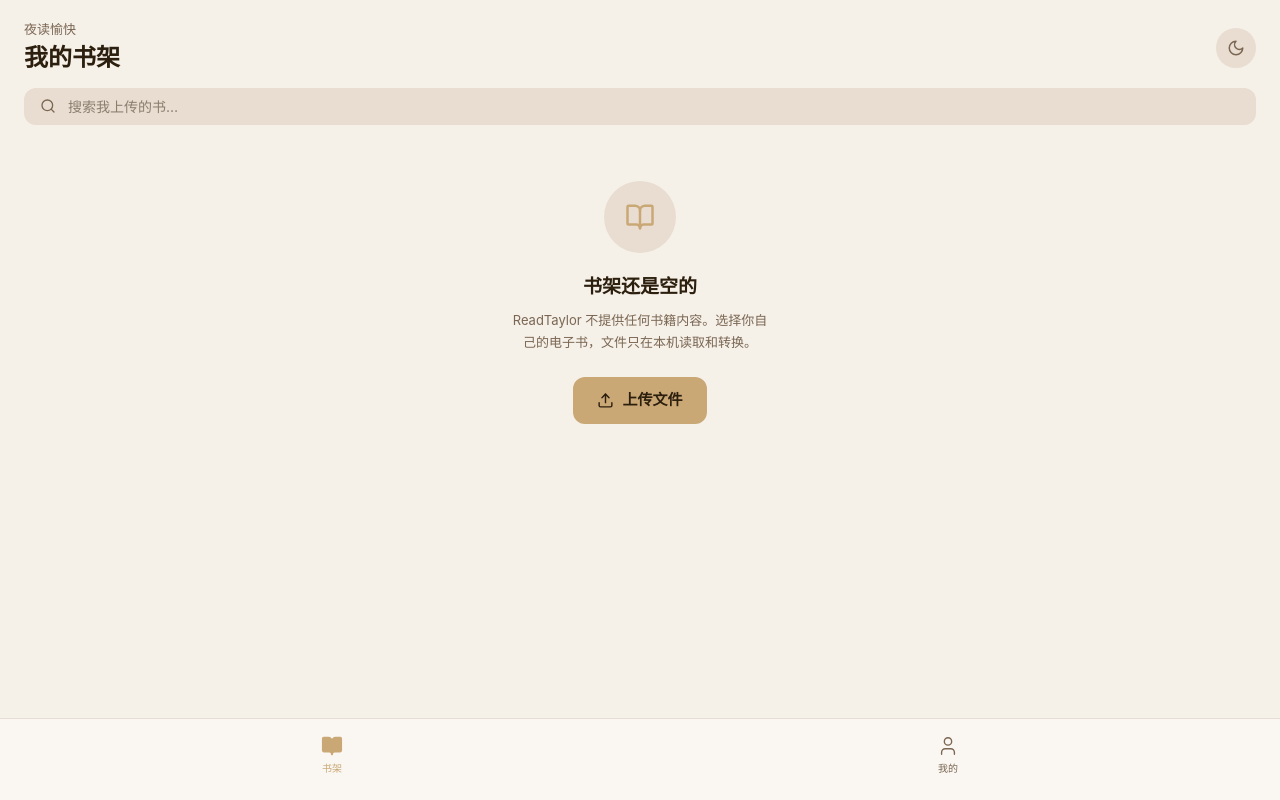
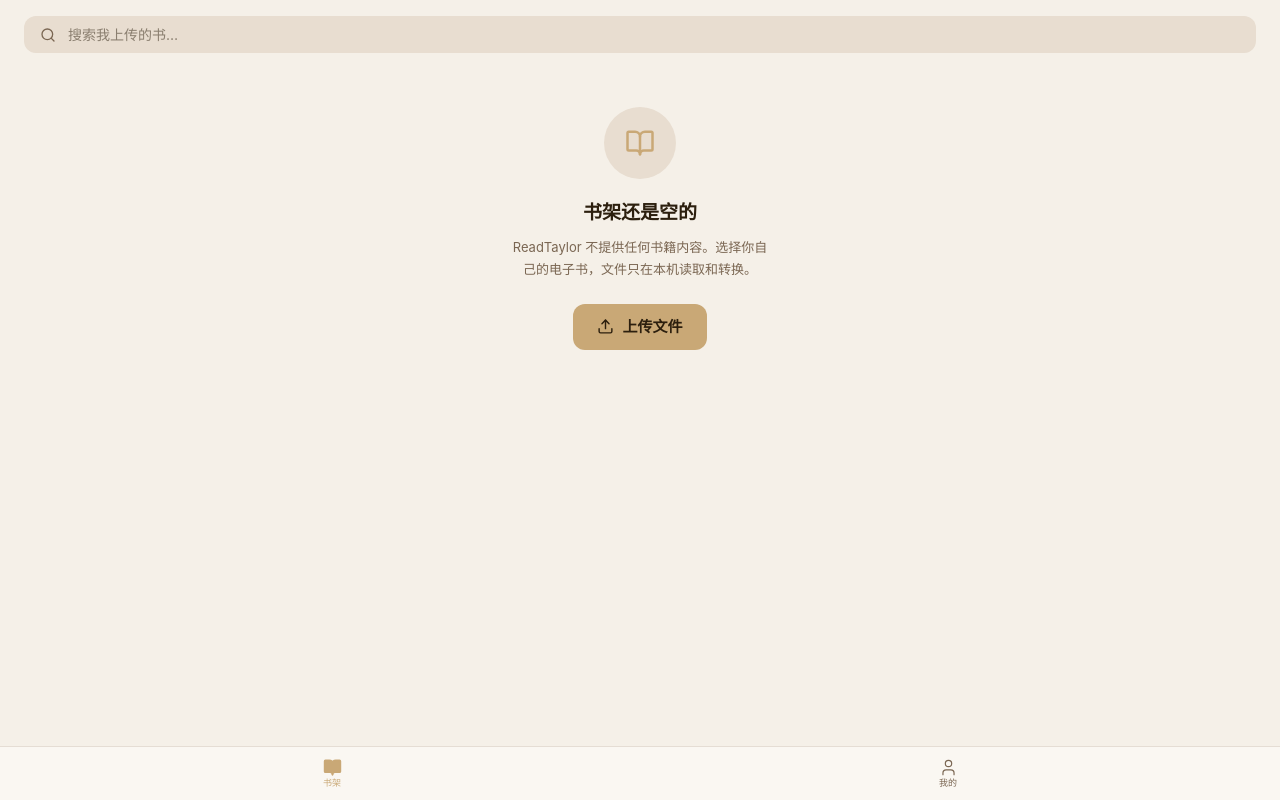
Before and after one commit to WY202114/ReadTaylor, a React (Vite) app: page / in a window 1280 px wide. Built offline with nearby package versions, Linux system fonts and the light colour scheme.

Commit message:
精简书架页头部与底部导航

```diff
--- a/src/App.tsx
+++ b/src/App.tsx
@@ -6,8 +6,6 @@ import {
   BookOpen,
   Search,
   User,
-  Sun,
-  Moon,
   Clock,
   TrendingUp,
   Upload,
@@ -42,15 +40,6 @@ import {
 const APP_VERSION = "3.0.2";
 
 type Tab = "library" | "profile";
-
-function greeting(): string {
-  const h = new Date().getHours();
-  if (h < 6) return "夜读愉快";
-  if (h < 11) return "早上好";
-  if (h < 14) return "午安";
-  if (h < 18) return "下午好";
-  return "晚上好";
-}
 
 export default function App() {
   const [isDark, setIsDark] = useState(false);
@@ -323,25 +312,7 @@ export default function App() {
                 transition={{ duration: 0.2 }}
                 style={{ flex: 1, display: "flex", flexDirection: "column", overflow: "hidden" }}
               >
-                {/* Header */}
-                <div style={{ padding: "8px 24px 16px" }}>
-                  <div style={{ display: "flex", alignItems: "center", justifyContent: "space-between", marginBottom: "var(--library-header-gap, 20px)" }}>
-                    <div>
-                      <p style={{ fontFamily: "Inter, sans-serif", fontSize: "13px", color: "var(--muted-foreground)", margin: 0 }}>
-                        {greeting()}
-                      </p>
-                      <h1 style={{ fontFamily: "Lora, serif", fontSize: "24px", fontWeight: 600, color: "var(--foreground)", margin: 0 }}>
-                        我的书架
-                      </h1>
-                    </div>
-                    <button
-                      onClick={() => setIsDark((d) => !d)}
-                      style={{ width: "40px", height: "40px", display: "flex", alignItems: "center", justifyContent: "center", borderRadius: "50%", background: "var(--secondary)", border: "none", cursor: "pointer" }}
-                    >
-                      {isDark ? <Sun size={18} style={{ color: "var(--accent)" }} /> : <Moon size={18} style={{ color: "var(--muted-foreground)" }} />}
-                    </button>
-                  </div>
-
+                <div style={{ padding: "4px 24px 14px" }}>
                   {/* Search */}
                   <div style={{ display: "flex", alignItems: "center", gap: "12px", padding: "var(--library-search-padding, 12px 16px)", borderRadius: "12px", background: "var(--secondary)" }}>
                     <Search size={16} style={{ color: "var(--muted-foreground)", flexShrink: 0 }} />
@@ -540,7 +511,7 @@ export default function App() {
         </div>
 
         {/* Tab bar */}
-        <div style={{ display: "flex", alignItems: "center", justifyContent: "space-around", padding: "12px 24px 20px", borderTop: "1px solid var(--border)", background: "var(--card)" }}>
+        <div style={{ display: "flex", alignItems: "center", justifyContent: "space-around", padding: "5px 24px max(6px, env(safe-area-inset-bottom))", borderTop: "1px solid var(--border)", background: "var(--card)" }}>
           {([
             { id: "library" as Tab, icon: BookOpen, label: "书架" },
             { id: "profile" as Tab, icon: User, label: "我的" },
@@ -548,10 +519,10 @@ export default function App() {
             <button
               key={id}
               onClick={() => setActiveTab(id)}
-              style={{ display: "flex", flexDirection: "column", alignItems: "center", gap: "4px", background: "none", border: "none", cursor: "pointer", padding: "4px 16px" }}
+              style={{ minWidth: "64px", minHeight: "42px", display: "flex", flexDirection: "column", alignItems: "center", justifyContent: "center", gap: "1px", background: "none", border: "none", cursor: "pointer", padding: "2px 14px" }}
             >
               <Icon
-                size={22}
+                size={19}
                 style={{
                   color: activeTab === id ? "var(--accent)" : "var(--muted-foreground)",
                   fill: activeTab === id ? "var(--accent)" : "none",
@@ -559,7 +530,7 @@ export default function App() {
                   transition: "all 0.2s",
                 }}
               />
-              <span style={{ fontFamily: "Inter, sans-serif", fontSize: "10px", color: activeTab === id ? "var(--accent)" : "var(--muted-foreground)", transition: "color 0.2s" }}>
+              <span style={{ fontFamily: "Inter, sans-serif", fontSize: "9px", lineHeight: 1.2, color: activeTab === id ? "var(--accent)" : "var(--muted-foreground)", transition: "color 0.2s" }}>
                 {label}
               </span>
             </button>
@@ -573,7 +544,7 @@ export default function App() {
               initial={{ opacity: 0, y: 20 }}
               animate={{ opacity: 1, y: 0 }}
               exit={{ opacity: 0, y: 20 }}
-              style={{ position: "absolute", left: "24px", right: "24px", bottom: "92px", padding: "12px 16px", borderRadius: "12px", background: "var(--foreground)", color: "var(--background)", fontFamily: "Inter, sans-serif", fontSize: "13px", lineHeight: 1.5, textAlign: "center", boxShadow: "0 8px 24px rgba(0,0,0,0.2)" }}
+              style={{ position: "absolute", left: "24px", right: "24px", bottom: "64px", padding: "12px 16px", borderRadius: "12px", background: "var(--foreground)", color: "var(--background)", fontFamily: "Inter, sans-serif", fontSize: "13px", lineHeight: 1.5, textAlign: "center", boxShadow: "0 8px 24px rgba(0,0,0,0.2)" }}
             >
               {toast}
             </motion.div>
```
